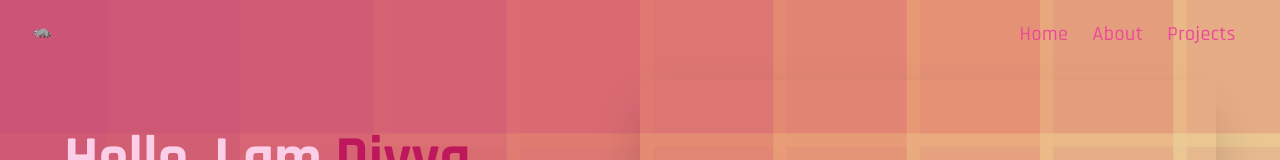
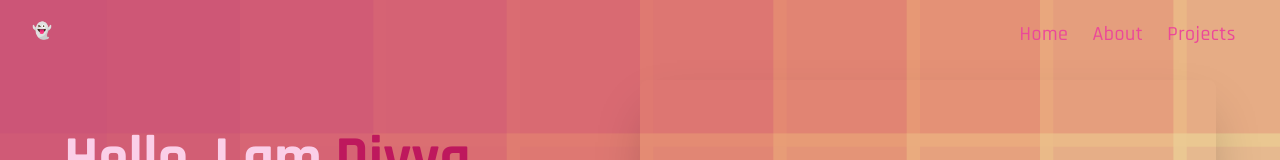
Before and after one commit to divyamotghare/portfolio, a React (Vite) app: page / in a window 1280 px wide. Shown: the top 160 px of the page. Built offline with nearby package versions, Linux system fonts and the light colour scheme.

Commit message:
changed emoji

```diff
--- a/src/UI/Header.jsx
+++ b/src/UI/Header.jsx
@@ -16,7 +16,7 @@ function Header() {
           href="/"
         >
           <span className="-translate-y-0.5 group-hover:scale-[1.2] ease-in-out cursor-pointer text-l transform transition-transform duration-300">
-            🦝
+            👻
           </span>
         </a>
 
```
